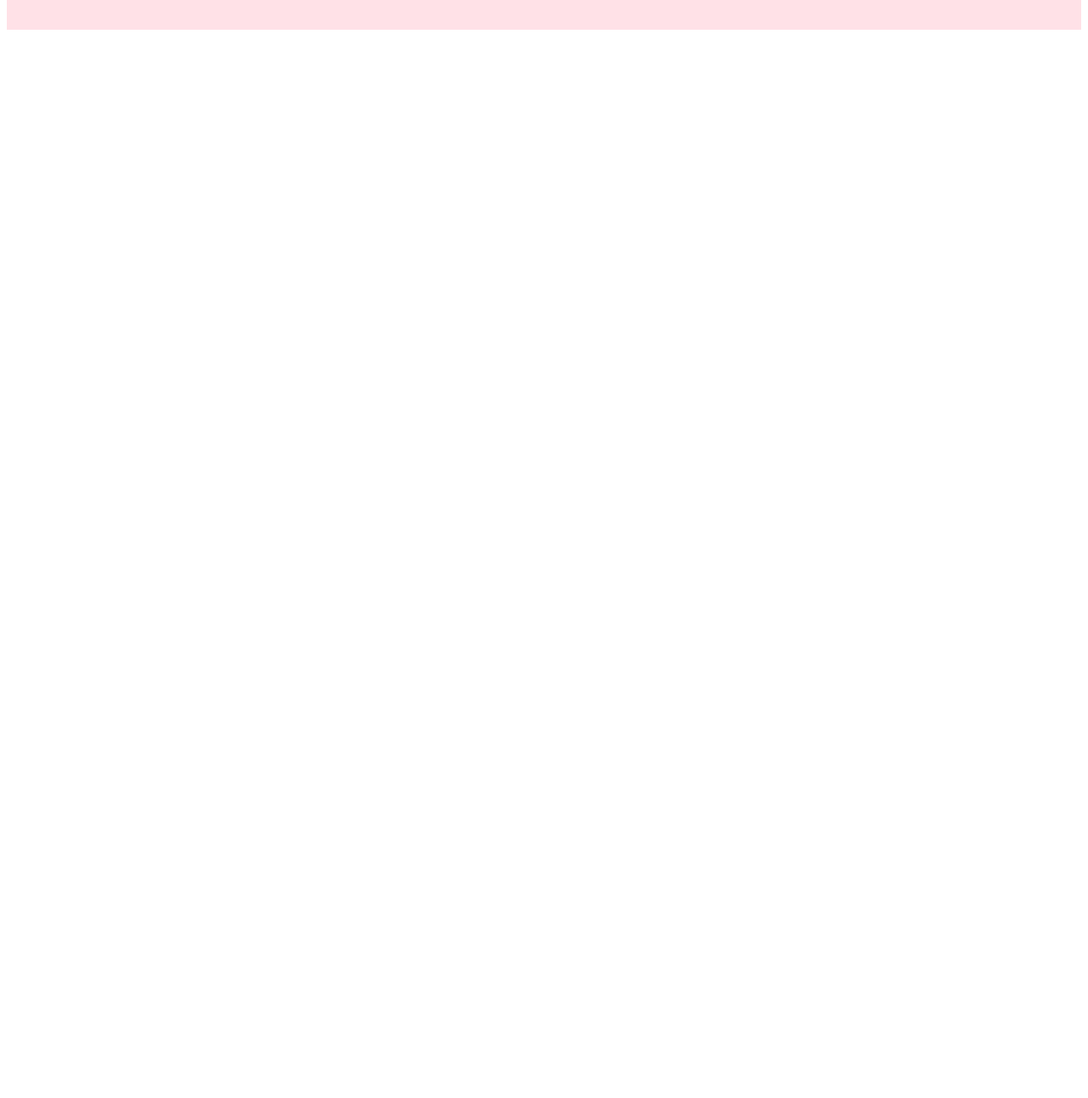
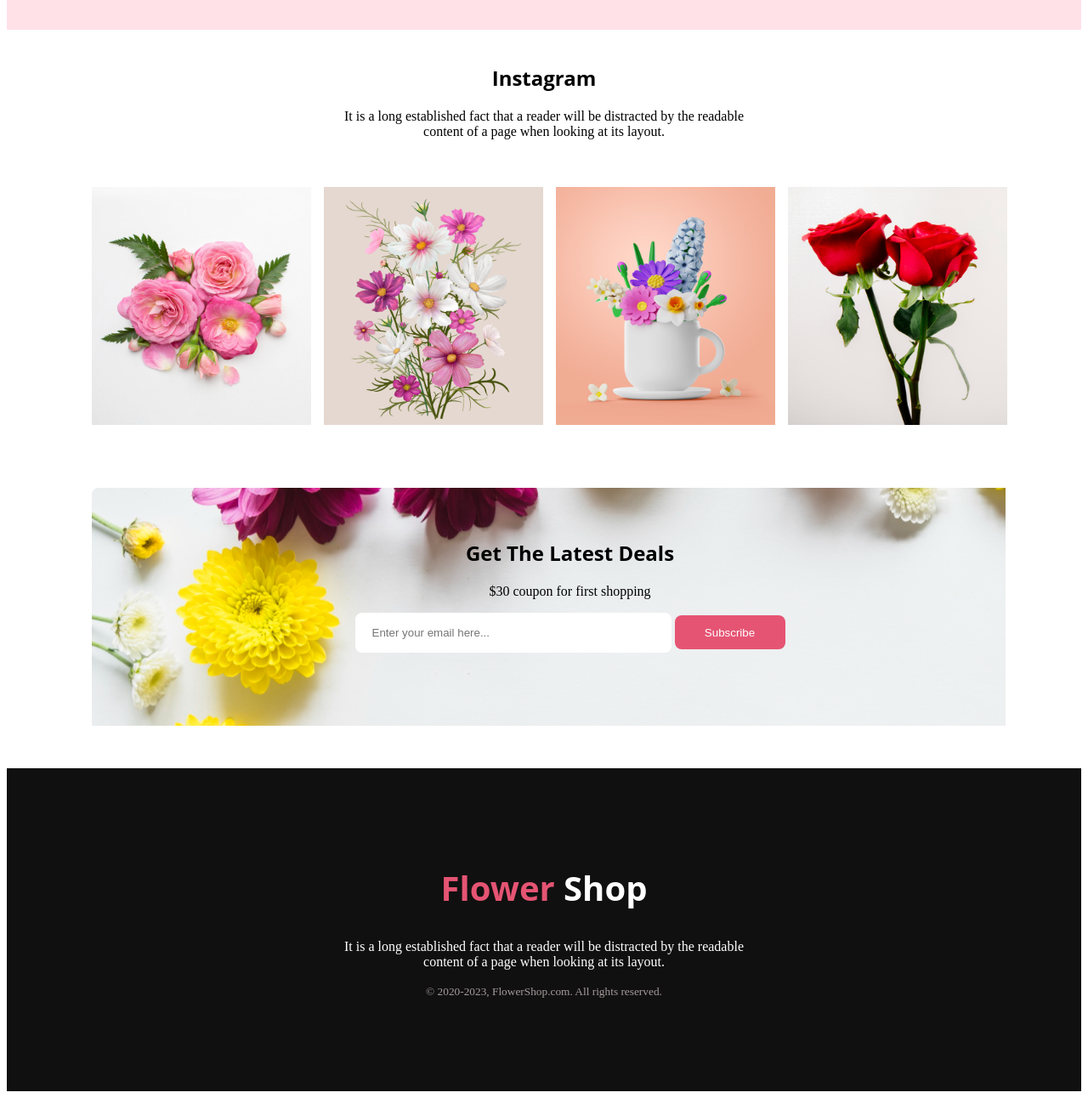
Before and after one commit to codewithmahadihasan/First-Assignment, a plain HTML site: page index.html in a window 1280 px wide. Shown: the part 2152-3444 px from the top of the page at 85% size. Before the commit the page ends 2195 px from the top, so only its background shows below. Drawn offline with Linux system fonts and the light colour scheme.

Commit message:
assignment complete

```diff
--- a/Styles/style.css
+++ b/Styles/style.css
@@ -1,5 +1,5 @@
 .header-title,
-.title-2,.title-3 {
+.title-2,.title-3 ,.insta-title,.last-title,.flower-title{
     font-family: "Open Sans", sans-serif;
     font-optical-sizing: auto;
     font-weight: 700;
@@ -10,7 +10,7 @@
     background-color: #f3e4e8;
     display: flex;
     position: relative;
-    width: 1270px;
+    width: 100%;
     height: 650px;
     justify-content: center;
 }
@@ -114,21 +114,84 @@
     height: 600px;
     margin-top: 60px;
     column-gap: 20%;
-
     justify-content: center;
-
-
 }
 .off{
     color: #E55473;
 }
+.title-3{
+    font-size: 30px;
+}
 .lage-2{
-    /* display: flex; */
     text-align: center;
     padding: 200px 0px 0px 50px ;
-    font-size: 30px;
     font-display: block;
 }
 .image-lage{
     padding: 120px 40px 0px 30px;
 }
+.sign-up{
+    width: 130px ;
+    height: 40px;
+    background-color: #E55473;
+    border: #edcadb;
+    border-radius: 8px;
+    color: #fff;
+}
+/* aro lage lagao part-4 */
+.insta{
+    margin-top: 40px;
+    text-align: center;
+}
+.flower-sample{
+    display: inline-flex;;
+    justify-content: center;
+    margin-left: 100px;
+    padding-top: 40px;
+    gap: 15px;
+}
+.imge-1,.imge-2,.imge-3,.imge-4{
+    width: 258px;
+    height: 280px;
+}
+/* last lage part-5 */
+.last-blog{
+    background-image: url('../flower asset/Rectangle\ 9.png');
+    width: 1075px;
+    height: 280px;
+    margin-top: 70px;
+    margin-left: 100px;
+    position: relative;
+    display: block;
+}
+.last-lage{
+    text-align: center;
+    padding: 40px 0px 0px 50px ;
+    font-display: block;
+}
+.email{
+    width: 350px;
+    height: 45px;
+    border: #ede8e8;
+    border-radius: 8px;
+    padding-left: 20px;
+}
+/* Footer section */
+.Footer-section{
+    text-align: center;
+    margin-top: 50px;
+    padding-top: 80px;
+    background-color: #111010;
+    color: #ffffff;
+    height: 300px;
+    width: 100%;
+}
+.flower-title{
+    font-size: 40px;
+}
+.f-span{
+    color: #E55473;
+}
+.cc{
+    color: #a49c9c;
+}
--- a/index.html
+++ b/index.html
@@ -68,15 +68,44 @@
         <!-- Aro lage lagao 3rd -->
         <section class="image-3">
             <div class="lage-2">
-                <h2 class="title-3">Hot Deal ! Sale Up To 25% <span class="off">Off</span></h2>
+                <h2 class="title-3">Hot Deal !
+                    <br> Sale Up To 25% <span class="off">Off</span></h2>
                 <p>It is a long established fact that a reader will be distracted by the readable <br> content of a page when looking at its layout.</p>
                 <button class="sign-up" type="button">Sign Up</button>
             </div>
             <div class="image-lage"><img src="Flower Asset/pngwing 8.png" alt="">
             </div>
         </section>
-
+        <section>
+            <div class="insta">
+                <h2 class="insta-title">Instagram</h2>
+                <p class="insta-des">It is a long established fact that a reader will be distracted by the readable <br> content of a page when looking at its layout.</p>
+            </div>
+            <div class="flower-sample">
+                <img class="imge-1" src="Flower Asset/Flower 01.png" alt="">
+                <img class="imge-2" src="Flower Asset/Rectangle 4.png" alt="">
+                <img class="imge-3" src="Flower Asset/Rectangle 5.png" alt="">
+                <img class="imge-4" src="Flower Asset/Rectangle 6.png" alt="">
+            </div>
+        </section>
+        <section class="last-blog">
+            <div class="last-lage">
+                <h2 class="last-title">Get The Latest Deals</h2>
+                <p>$30 coupon for first shopping</p>
+                <input class="email" type="email" placeholder="Enter your email here..." name="" id="">
+                <button class="sign-up" type="button">Subscribe</button>
+            </div>
+        </section>
     </main>
+    <footer>
+        <section class="Footer-section">
+            <div class="footer-title">
+                <h1 class="flower-title"> <span class="f-span">Flower</span> Shop</h1>
+                <p>It is a long established fact that a reader will be distracted by the readable <br> content of a page when looking at its layout.</p>
+                <p class="cc"><small > &copy; 2020-2023, FlowerShop.com. All rights reserved. </small></p>
+            </div>
+        </section>
+    </footer>
 
 </body>
 
```
